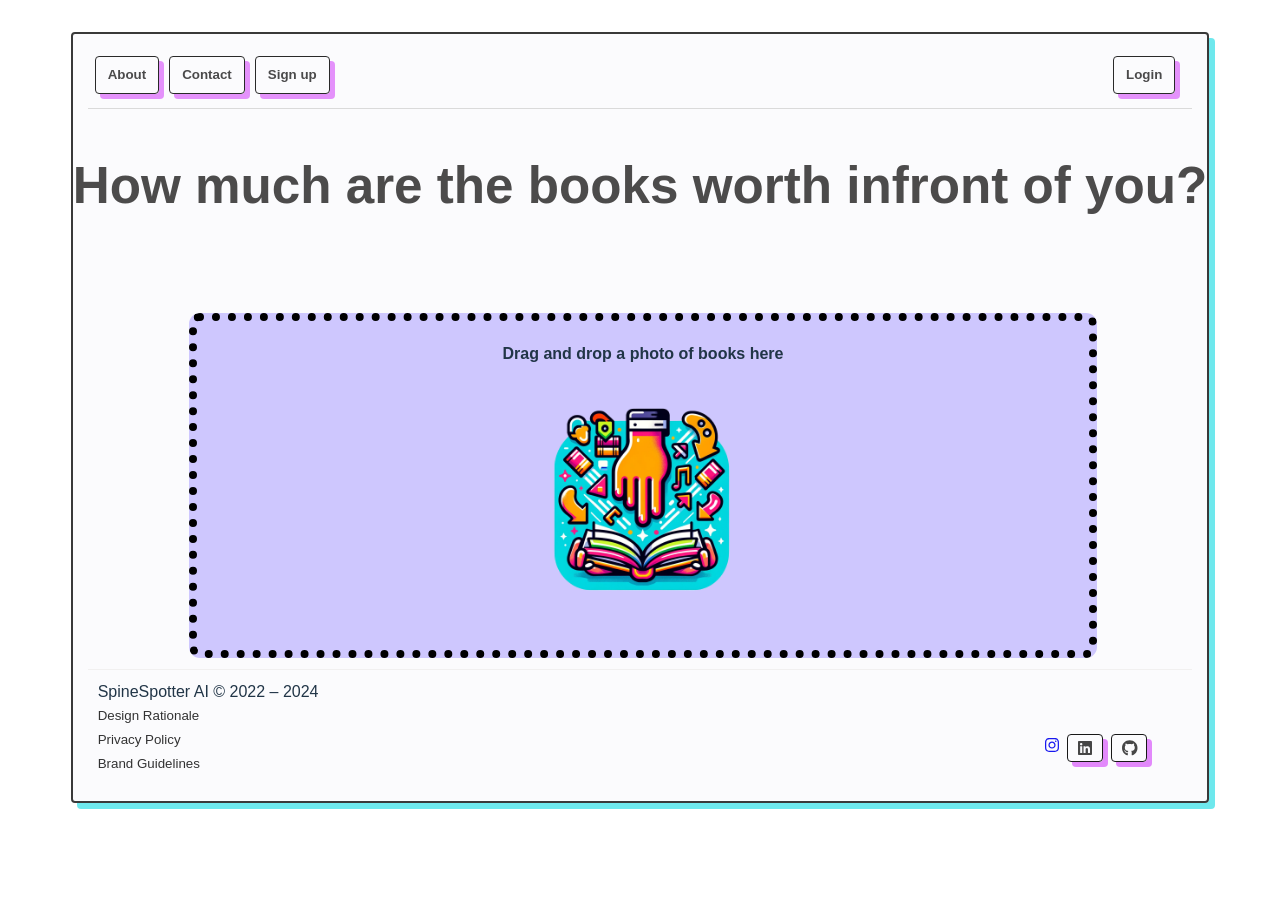
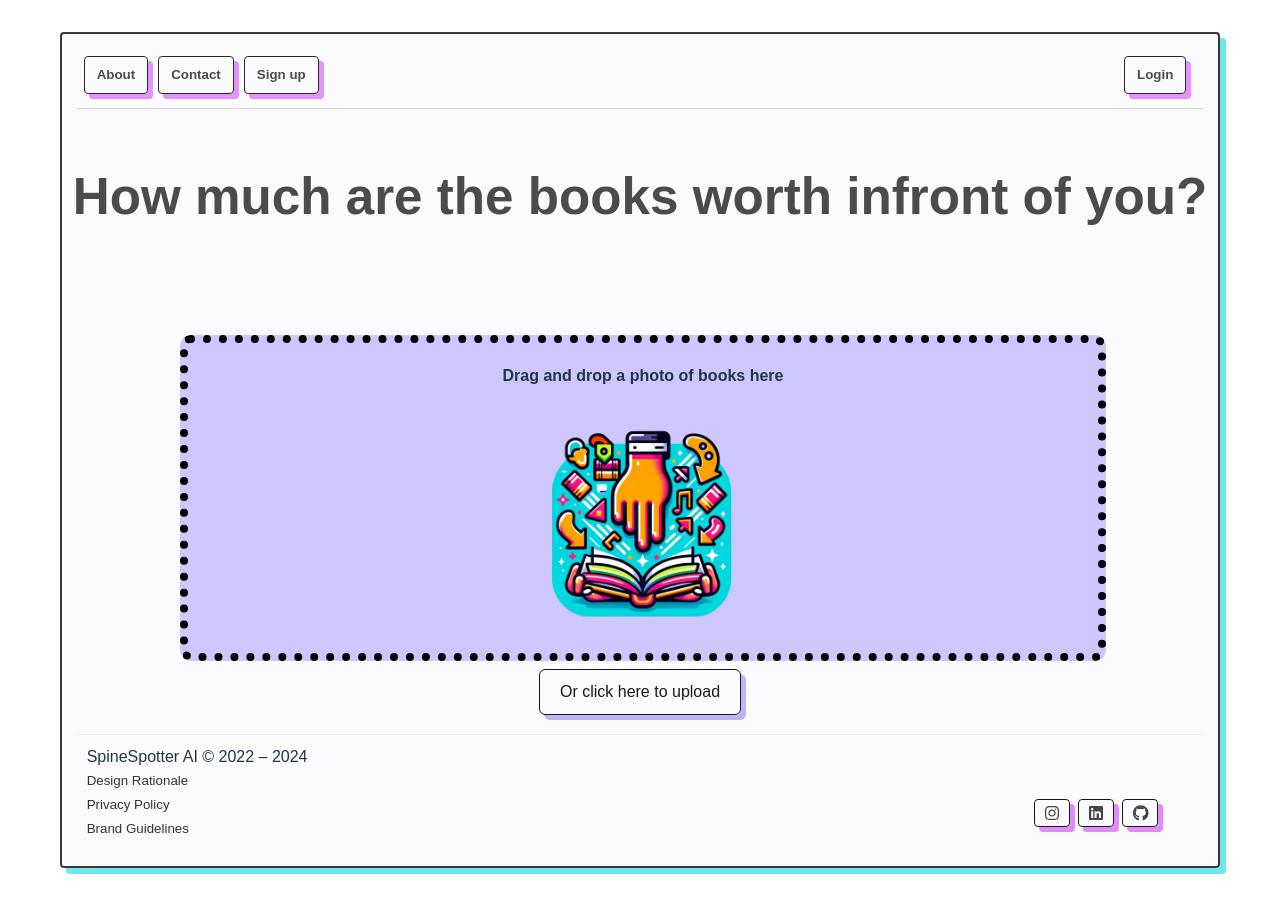
Before and after one commit to paulh6819/spine-spotter, a React (Vite) app: page / in a window 1280 px wide. Before the commit the page ends 835 px from the top, so only its background shows below. Built offline with nearby package versions, Linux system fonts and the light colour scheme.

Commit message:
UI alterations, file upload button

```diff
--- a/frontend/App.tsx
+++ b/frontend/App.tsx
@@ -3,17 +3,19 @@ import "./App.css";
 import Navigation from "./components/Navigation";
 import DropArea from "./components/DropArea";
 import Footer from "./components/Footer";
+import UpLoadFile from "./components/UpLoadFile";
 
 function App() {
   return (
     <div className="App">
       <Navigation />
       <main className="main-container">
-        <h1 style={{ color: "#4c4b4b" }}>
+        <h1 style={{ color: "#4c4b4b", padding: " 11px" }}>
           How much are the books worth infront of you?
         </h1>
 
         <DropArea />
+        <UpLoadFile />
       </main>
       <Footer />
     </div>
--- a/frontend/components/DropArea.module.css
+++ b/frontend/components/DropArea.module.css
@@ -26,3 +26,33 @@
   width: 25%;
   margin: auto;
 }
+
+.image-preview img {
+  height: 100%;
+  width: 100%;
+  position: absolute;
+  top: 0;
+  left: 0;
+  border: none;
+  opacity: 0;
+  z-index: 1; /* ensures the image is above other content */
+  object-fit: cover;
+}
+
+.image-preview img[src] {
+  opacity: 0.85;
+}
+
+.drop-area:hover::after {
+  box-shadow: inset 0 0 35px rgba(217, 211, 255, 0.7); /* Creates the vignette effect */
+}
+
+.drop-area:hover {
+  box-shadow: 0px 0px 0px rgb(150, 134, 255);
+  border-color: black;
+  /* transform:  translateX(3px) translateY(4px); */
+
+  background-color: rgba(91, 74, 197, 0.469);
+  border: dotted 11px black; /* Increase border size on hover */
+  transform: scale(1.01); /* Slightly scale up the drop area */
+}
--- a/frontend/components/DropArea.tsx
+++ b/frontend/components/DropArea.tsx
@@ -55,8 +55,8 @@ function DropArea() {
         alt=""
         className={styles["drop-png"]}
       />
-      <div className="image-preview" id="imagePreview">
-        <img src={imageUrl} alt="" />
+      <div className={styles["image-preview"]} id="imagePreview">
+        {imageUrl && <img src={imageUrl} alt="" />}
         <p id="imageMessage"></p>
       </div>
     </div>
--- a/frontend/components/Footer.module.css
+++ b/frontend/components/Footer.module.css
@@ -74,3 +74,13 @@
   flex-wrap: wrap;
   align-content: center;
 }
+
+.social-icon:hover {
+  box-shadow: 0px 0px 0px rgb(224, 125, 251);
+  border-color: transparent;
+  transform: translateX(3px) translateY(4px);
+}
+
+.footer-link:hover {
+  text-decoration: underline;
+}
--- a/frontend/components/Footer.tsx
+++ b/frontend/components/Footer.tsx
@@ -38,7 +38,7 @@ function Footer() {
           href="https://www.instagram.com/hendos_photos/"
           target="_blank"
           rel="noopener noreferrer"
-          className="social-icon"
+          className={styles["social-icon"]}
         >
           <FontAwesomeIcon icon={faInstagram} />
         </a>
--- /dev/null
+++ b/frontend/components/UpLoadFile.module.css
@@ -0,0 +1,46 @@
+.upload-container {
+  position: relative;
+  /* margin: -100px; */
+  /* margin-top: -160px; */
+  margin-left: auto;
+  margin-right: auto;
+}
+
+.upload-container p {
+  position: relative;
+
+  position: relative;
+  /* margin: -100px; */
+  margin: 1rem auto auto;
+}
+
+.upload-button {
+  position: relative;
+  /* top: 246px; */
+
+  color: rgb(0, 0, 0);
+  border-radius: 6px;
+  box-sizing: border-box;
+  padding: 10px 20px;
+  cursor: pointer;
+  transition: background-color 0.3s ease;
+  opacity: 0.72;
+  box-shadow: 5px 5px 0px rgb(183 173 255);
+  border: 1px solid black;
+  transition: border-color 0.1s ease, box-shadow 0.3s ease, transform 0.3s ease; /* Include transform in the transition */
+  display: inline-block; /* or display: block; */
+  opacity: 0.9;
+  bottom: -12px;
+}
+
+.upload-button:hover {
+  box-shadow: 0px 0px 0px rgb(171, 62, 62);
+  border-color: transparent;
+  transform: translateX(3px) translateY(4px);
+}
+
+#file-upload {
+  opacity: 0;
+  position: absolute;
+  z-index: -1;
+}
--- /dev/null
+++ b/frontend/components/UpLoadFile.tsx
@@ -0,0 +1,66 @@
+import { useState } from "react";
+import styles from "./UpLoadFile.module.css";
+
+function UpLoadFile() {
+  const [uploadStatus, setUploadStatus] = useState<string>("");
+
+  async function handleFileSelect(event: React.ChangeEvent<HTMLInputElement>) {
+    const file = event.target.files ? event.target.files[0] : null;
+    if (!file || !file.type.match(/^image\//)) {
+      console.error("Please select an image file.");
+      return;
+    }
+
+    const formData = new FormData();
+    formData.append("image", file);
+
+    try {
+      await fetch("/detectLabels", {
+        method: "POST",
+        body: formData,
+      });
+      setUploadStatus("File uploaded. Waiting for processing...");
+      setupSSE();
+    } catch (error) {
+      console.error("Error submitting image:", error);
+      setUploadStatus("Failed to upload file.");
+    }
+  }
+
+  function setupSSE() {
+    const eventSource = new EventSource("/detectLabels");
+
+    eventSource.onmessage = (event) => {
+      const data = JSON.parse(event.data);
+      console.log("Update from server:", data);
+      setUploadStatus(`Processing: ${data.stage}`);
+    };
+
+    eventSource.onerror = (error) => {
+      console.error("EventSource failed:", error);
+      eventSource.close();
+      setUploadStatus("Connection closed.");
+    };
+  }
+
+  return (
+    <>
+      <div className={styles["upload-container"]}>
+        {/* Explicitly setting htmlFor="file-upload" to match input id */}
+        <label className={styles["upload-button"]} htmlFor="file-upload">
+          Or click here to upload
+        </label>
+        <p>{uploadStatus}</p>
+      </div>
+      {/* Use a consistent id "file-upload" that matches the htmlFor attribute of the label */}
+      <input
+        id="file-upload" // This needs to match the htmlFor attribute of the label
+        type="file"
+        onChange={handleFileSelect}
+        style={{ display: "none" }} // Hide the actual input but keep it functional
+      />
+    </>
+  );
+}
+
+export default UpLoadFile;
```
